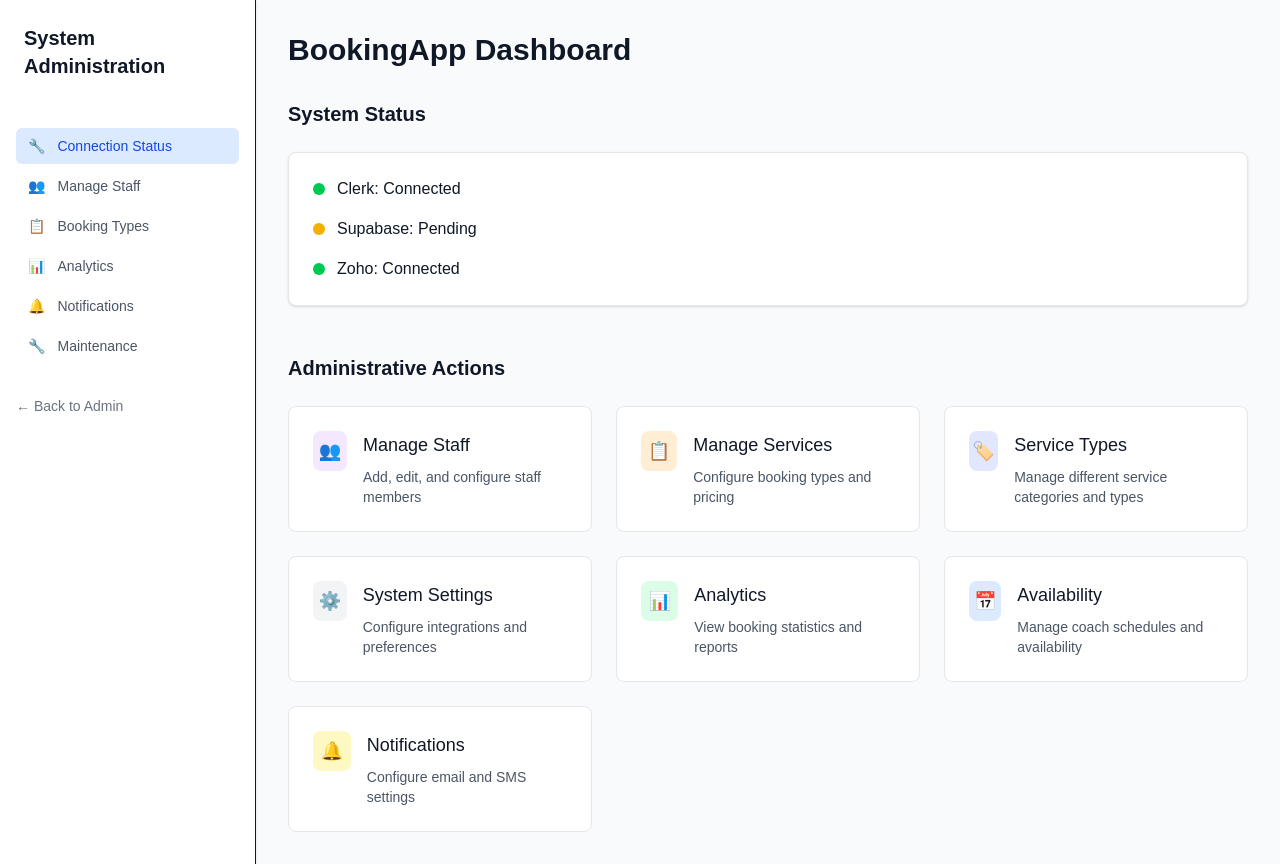
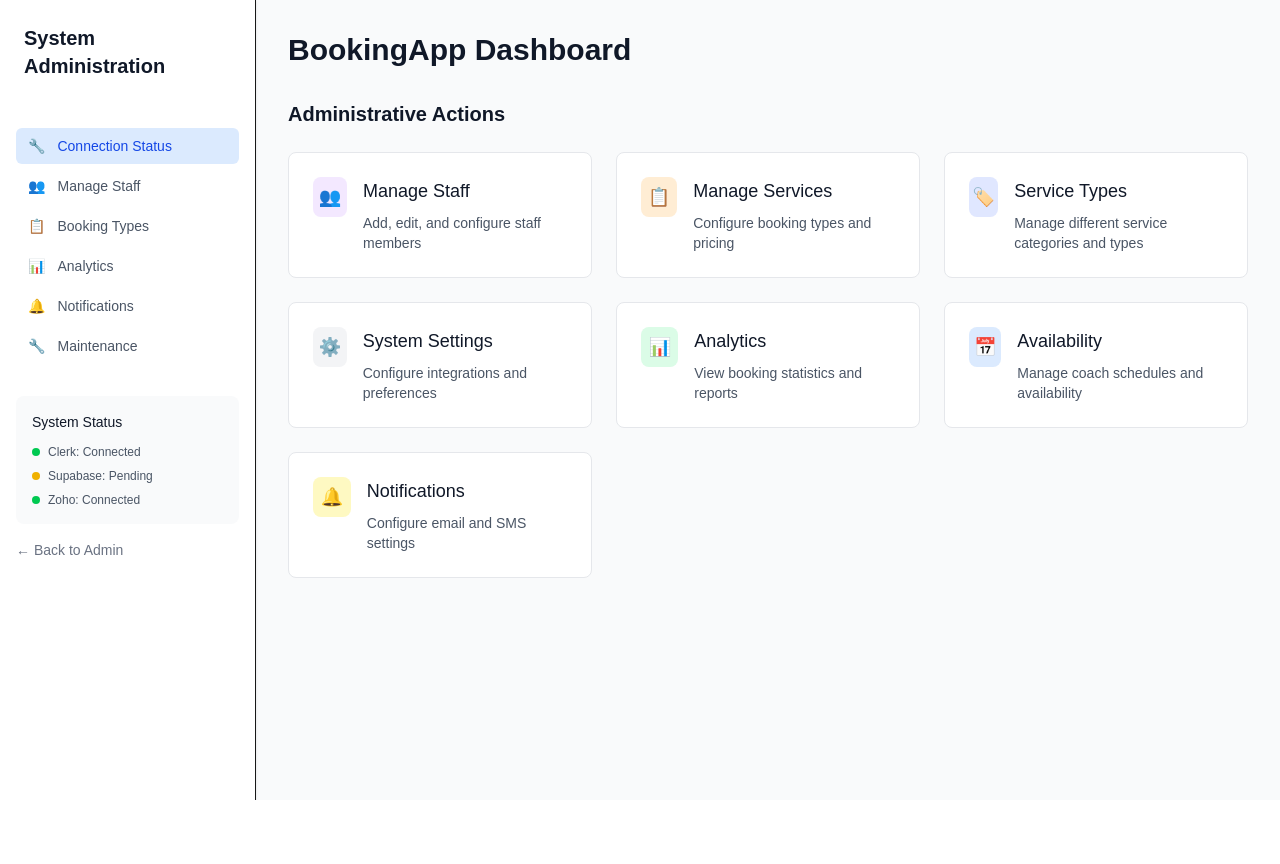
Before and after one commit to roweldencinares-git/booking-app, a Next.js app: page /admin/system in a window 1280 px wide. After the commit the page ends 800 px from the top, so only its background shows below. Built offline with nearby package versions, Linux system fonts and the light colour scheme; no server answers; sample sign-in values are in the browser's storage.

Commit message:
feat: move System Status to /admin/system sidebar

```diff
--- a/src/app/admin/system/page.tsx
+++ b/src/app/admin/system/page.tsx
@@ -65,8 +65,29 @@ export default async function SystemAdminPage() {
           </div>
         </nav>
 
+        {/* System Status */}
+        <div className="mt-8 px-4">
+          <div className="bg-gray-50 rounded-lg p-4">
+            <h4 className="text-sm font-medium text-gray-900 mb-3">System Status</h4>
+            <div className="space-y-2 text-xs">
+              <div className="flex items-center gap-2">
+                <div className="w-2 h-2 bg-green-500 rounded-full"></div>
+                <span className="text-gray-600">Clerk: Connected</span>
+              </div>
+              <div className="flex items-center gap-2">
+                <div className="w-2 h-2 bg-yellow-500 rounded-full"></div>
+                <span className="text-gray-600">Supabase: Pending</span>
+              </div>
+              <div className="flex items-center gap-2">
+                <div className="w-2 h-2 bg-green-500 rounded-full"></div>
+                <span className="text-gray-600">Zoho: Connected</span>
+              </div>
+            </div>
+          </div>
+        </div>
+
         {/* Back Navigation */}
-        <div className="mt-8 px-4">
+        <div className="mt-4 px-4">
           <Link
             href="/admin"
             className="text-sm text-gray-500 hover:text-gray-700 flex items-center gap-2"
@@ -81,26 +102,6 @@ export default async function SystemAdminPage() {
         <div className="p-8">
           <h1 className="text-3xl font-bold text-gray-900 mb-8">BookingApp Dashboard</h1>
 
-          {/* System Status */}
-          <div className="mb-12">
-            <h2 className="text-xl font-semibold text-gray-900 mb-6">System Status</h2>
-            <div className="bg-white rounded-lg shadow-sm border border-gray-200 p-6">
-              <div className="space-y-4">
-                <div className="flex items-center gap-3">
-                  <div className="w-3 h-3 bg-green-500 rounded-full"></div>
-                  <span className="text-gray-900 font-medium">Clerk: Connected</span>
-                </div>
-                <div className="flex items-center gap-3">
-                  <div className="w-3 h-3 bg-yellow-500 rounded-full"></div>
-                  <span className="text-gray-900 font-medium">Supabase: Pending</span>
-                </div>
-                <div className="flex items-center gap-3">
-                  <div className="w-3 h-3 bg-green-500 rounded-full"></div>
-                  <span className="text-gray-900 font-medium">Zoho: Connected</span>
-                </div>
-              </div>
-            </div>
-          </div>
 
           {/* Administrative Actions */}
           <div>
```
